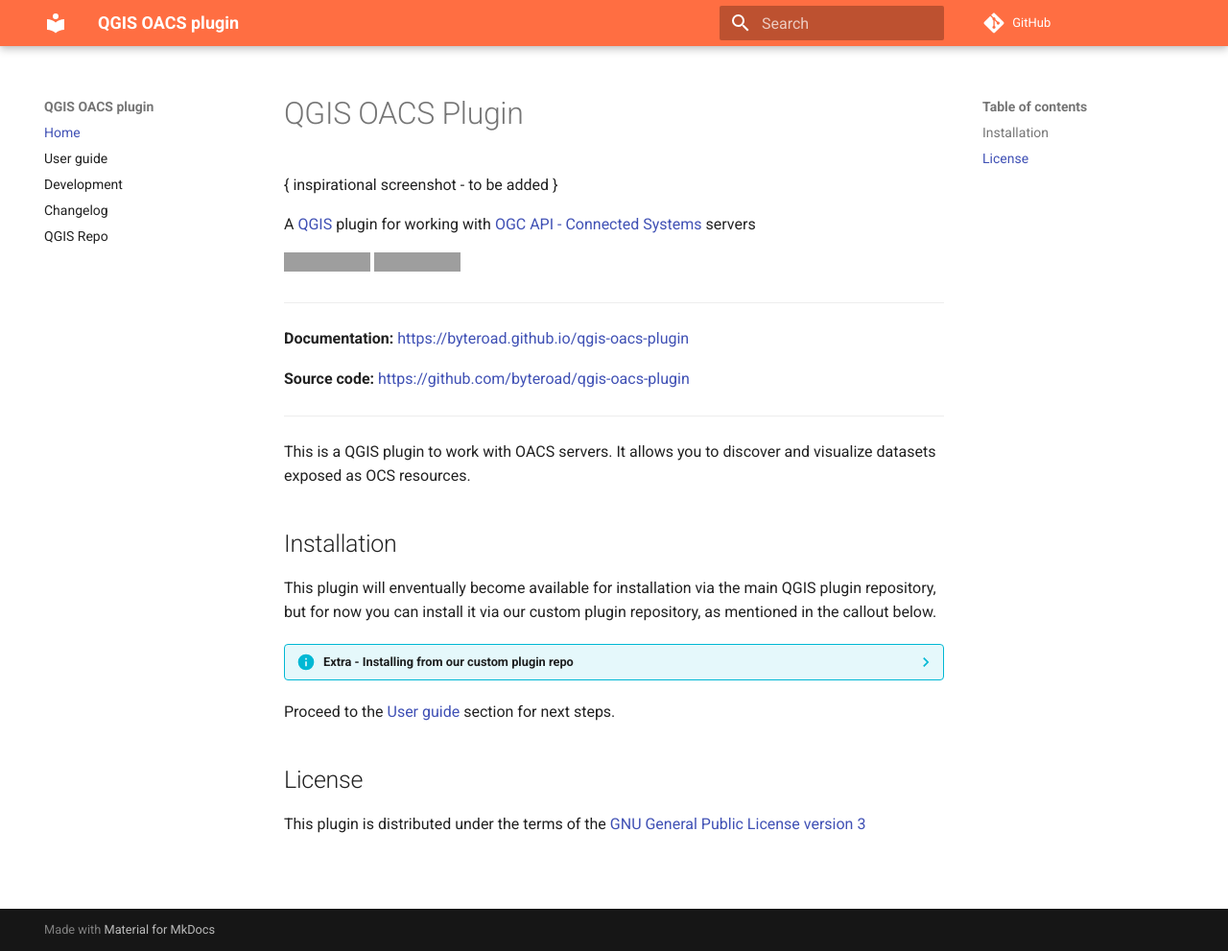
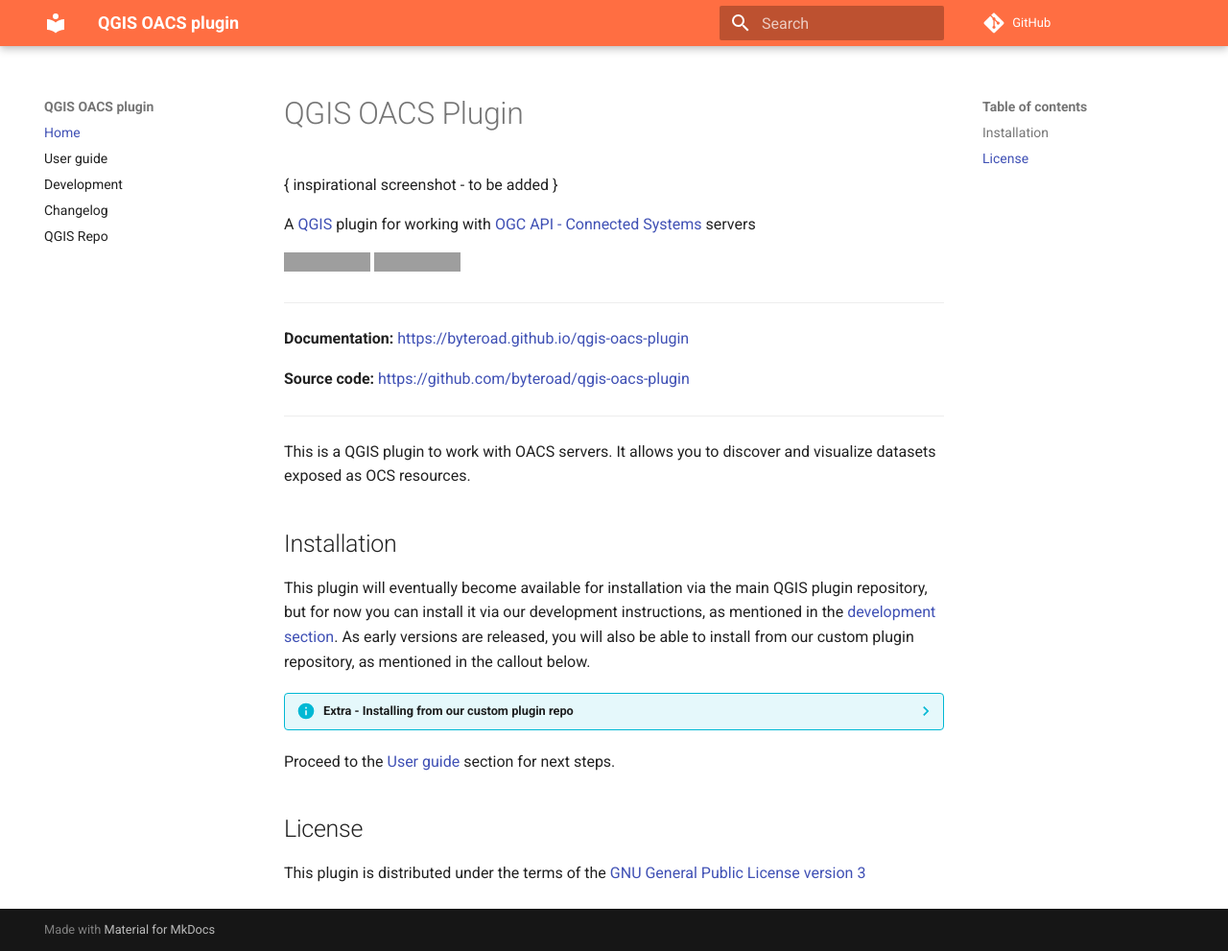
Before and after one commit to byteroad/qgis-oacs-plugin, an MkDocs documentation site: the page built from docs/index.md, in a window 1280 px wide and 991 px high. Shown: the whole window at 96% size. Built offline with MkDocs 1.6.1 and Material for MkDocs 9.7.7, drawn with Linux system fonts in a browser that asks for light colours; comment, search, counter and statistics services are not loaded; grey boxes are pictures that could not be loaded.

Commit message:
fixed incorrect qgis plugin repo instructions

```diff
--- a/docs/index.md
+++ b/docs/index.md
@@ -23,18 +23,19 @@ resources.
 
 ## Installation
 
-This plugin will enventually become available for installation via the main QGIS plugin repository, but for now
-you can install it via our custom plugin repository, as mentioned in the callout below.
+This plugin will eventually become available for installation via the main QGIS plugin repository, but for now
+you can install it via our development instructions, as mentioned in the [development section](development.md).
+As early versions are released, you will also be able to install from our custom plugin repository, as mentioned in
+the callout below.
 
 ??? info "Extra - Installing from our custom plugin repo"
 
-    For now this plugin is only available for install from our own custom plugin repo.
-
-    It is available at:
+    A custom plugin repo is available at:
 
     <https://byteroad.github.io/qgis-oacs-plugin/repo/plugins.xml>
 
     1. Add this custom repository inside QGIS Plugin Manager
+    1. Allow experimental plugins
     1. Refresh the list of available plugins
     1. Search for a plugin named **OACS**
     1. Install it!
```
Also changed, not shown: 3 other files.
